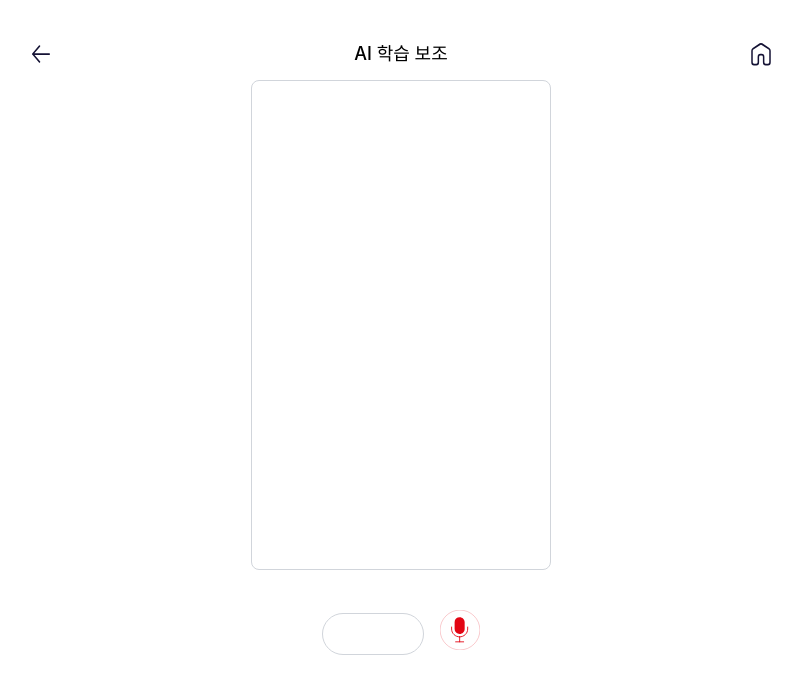
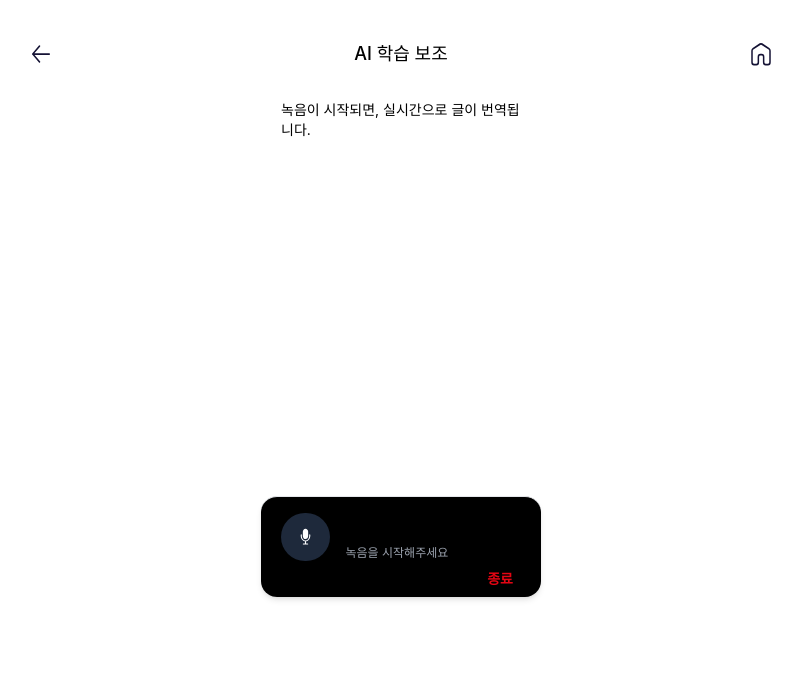
Before and after one commit to TEAM-MukTae/fe, a React (Create React App) app: page /recording in a window 1280 px wide. Shown: the top 694 px of the page, without its empty margins (239-1041 px from the left). Built offline with nearby package versions, Linux system fonts and the light colour scheme; no server answers; a web font is replaced by a local one.

Commit message:
refactor : visualizer 및 record Bar 최적화

```diff
--- a/src/components/display/Transcript.tsx
+++ b/src/components/display/Transcript.tsx
@@ -7,7 +7,11 @@ interface TranscriptProps {
 const Transcript: React.FC<TranscriptProps> = ({ content }) => {
     return (
         <div className="p-4  w-full mb-4">
-            <h3 className="mb-2 text-sm">{content}</h3>
+            <h3 className="mb-2 text-sm">
+                {content === ""
+                    ? "녹음이 시작되면, 실시간으로 글이 번역됩니다."
+                    : content}
+            </h3>
         </div>
     );
 };
--- a/src/hooks/useSpeechRecognition.ts
+++ b/src/hooks/useSpeechRecognition.ts
@@ -58,7 +58,7 @@ const useSpeechRecognition = () => {
             setIsListening(false);
         };
         recognitionRef.current = recognition;
-
+        startVisualizer();
         // 컴포넌트 언마운트 시 음성 인식 중지 (메모리 누수 방지)
         return () => {
             recognition.stop();
@@ -106,7 +106,6 @@ const useSpeechRecognition = () => {
         if (recognitionRef.current) {
             recognitionRef.current.start();
             setIsListening(true);
-            startVisualizer();
 
             // Capture audio stream
             try {
@@ -158,15 +157,6 @@ const useSpeechRecognition = () => {
     }, []);
 
     const saveAudio = () => {
-        // const audioBlob = new Blob(audioChunks, { type: "audio/webm" });
-        // const url = URL.createObjectURL(audioBlob);
-        // const a = document.createElement("a");
-        // a.href = url;
-        // a.download = "recording.webm"; // Set the name of the downloaded file
-        // document.body.appendChild(a);
-        // a.click();
-        // document.body.removeChild(a);
-        // setAudioChunks([]); // Clear the chunks after saving
         const audioBlob = new Blob(audioChunks, { type: "audio/webm" });
         setAudioChunks([]); // Clear the chunks after saving
         return audioBlob; // Return the Blob for further processing
@@ -200,7 +190,7 @@ const useSpeechRecognition = () => {
                 analyser.getByteFrequencyData(dataArray); // Get frequency data
 
                 ctx.clearRect(0, 0, WIDTH, HEIGHT);
-                ctx.fillStyle = "rgb(255, 255, 255)";
+                ctx.fillStyle = "rgb(0,0,0)";
                 ctx.fillRect(0, 0, WIDTH, HEIGHT);
 
                 const barWidth = (WIDTH / bufferLength) * 0.8; // Width of each bar
@@ -214,7 +204,24 @@ const useSpeechRecognition = () => {
                     const maxBarHeight = HEIGHT * 0.5; // Max height is 50% of the canvas height
                     barHeight = Math.min(barHeight, maxBarHeight);
 
-                    ctx.fillStyle = "rgb(255, 0, 0)"; // Red blocks
+                    // Create a gradient for each bar from yellow to red
+                    const gradient = ctx.createLinearGradient(
+                        x,
+                        centerY - barHeight / 2,
+                        x,
+                        centerY + barHeight / 2,
+                    );
+
+                    // Calculate the color stop based on the index
+                    const yellowToRedRatio = i / bufferLength;
+                    const r = Math.floor(255 * yellowToRedRatio); // Red increases from 0 to 255
+                    const g = Math.floor(255 * (1 - yellowToRedRatio)); // Green decreases from 255 to 0
+                    const b = 0; // Keep blue at 0
+
+                    gradient.addColorStop(0, `rgb(${r},${g},${b})`); // Start color
+                    gradient.addColorStop(1, `rgb(255, 0, 0)`); // End color (deep red)
+
+                    ctx.fillStyle = gradient; // Set the gradient as the fill style
                     ctx.fillRect(
                         x,
                         centerY - barHeight / 2,
--- a/src/pages/RecordingPage.tsx
+++ b/src/pages/RecordingPage.tsx
@@ -2,8 +2,8 @@ import React, { useState } from "react";
 import useSpeechRecognition from "../hooks/useSpeechRecognition";
 import leftArrow from "../assets/leftArrow.svg";
 import home from "../assets/home.svg";
-import record from "../assets/record.svg";
-import stop from "../assets/stop.svg";
+import record from "../assets/record-white.svg";
+import pause from "../assets/pause.svg";
 import { useNavigate } from "react-router-dom";
 import Transcript from "../components/display/Transcript";
 import { motion } from "framer-motion";
@@ -16,11 +16,14 @@ const RecordingPage = () => {
 
     const { transcript, startListening, stopListening, saveAudio, canvasRef } =
         useSpeechRecognition();
-
+    const handleStopBtn = () => {
+        if (isRecording) {
+            setIsModalOpen(true);
+        }
+    };
     const handleRecordToggle = () => {
         if (isRecording) {
             stopListening();
-            setIsModalOpen(true);
         } else {
             startListening();
         }
@@ -35,29 +38,58 @@ const RecordingPage = () => {
         <>
             <div className="flex flex-col items-center justify-center mt-3">
                 {/* Transcript area with border and scroll */}
-                <div className="w-[300px] h-[490px] border border-gray-300 rounded-lg p-2 overflow-y-auto mb-4">
+                <div className="w-[280px] h-[400px]  border-gray-300 rounded-lg p-1 overflow-y-auto mb-4 text-sm">
                     <Transcript content={transcript} />
                 </div>
 
                 {/* Visualizer and recording button area */}
-                <div className="w-72 h-24 flex items-center justify-center">
-                    <canvas
-                        ref={canvasRef}
-                        width="100"
-                        height="40"
-                        className="border border-gray-300 rounded-3xl"
-                    ></canvas>
-                    <div className="flex flex-col items-center ml-4">
+                <div className="mx-10 mb-2 z-10 items-center pl-5 pr-3 pt-4  bg-black border-t border-gray-200 rounded-2xl shadow-md w-280">
+                    <div className=" items-center">
+                        <div className="flex flex-row">
+                            <div className="flex items-center justify-center w-15 h-15 rounded-full bg-slate-800 mr-4">
                                 <img
-                            src={isRecording ? stop : record}
+                                    src={isRecording ? pause : record}
                                     alt={
                                         isRecording
                                             ? "Stop Recording"
                                             : "Start Recording"
                                     }
                                     onClick={handleRecordToggle}
-                            className="w-10 h-10 cursor-pointer mb-2"
+                                    className="w-5 h-5 px-4 object-cover" // Image covers the entire div
                                 />
+                            </div>
+
+                            {/* Center area for the canvas and instruction */}
+                            <div className="flex flex-col ">
+                                <div className="overflow-hidden w-[25px] relative">
+                                    <canvas
+                                        ref={canvasRef}
+                                        width="140"
+                                        height="20"
+                                        className="mt-1"
+                                        style={{
+                                            transform: "translateX(-70px)",
+                                        }} // 400 - 20 = 380px 이동
+                                    ></canvas>
+                                </div>
+
+                                <div className="text-xs mt-2 text-gray-400">
+                                    {isRecording
+                                        ? "현재 녹음 진행 중 입니다."
+                                        : "녹음을 시작해주세요"}
+                                </div>
+                            </div>
+                        </div>
+
+                        {/* 종료 버튼 on the right */}
+                        <div className="flex items-center justify-end">
+                            <button
+                                onClick={() => handleStopBtn()}
+                                className="px-4 py-2 text-sm text-primary font-bold rounded"
+                            >
+                                종료
+                            </button>
+                        </div>
                     </div>
                 </div>
             </div>
```
Lines whose indentation alone changed are shown as unchanged.
